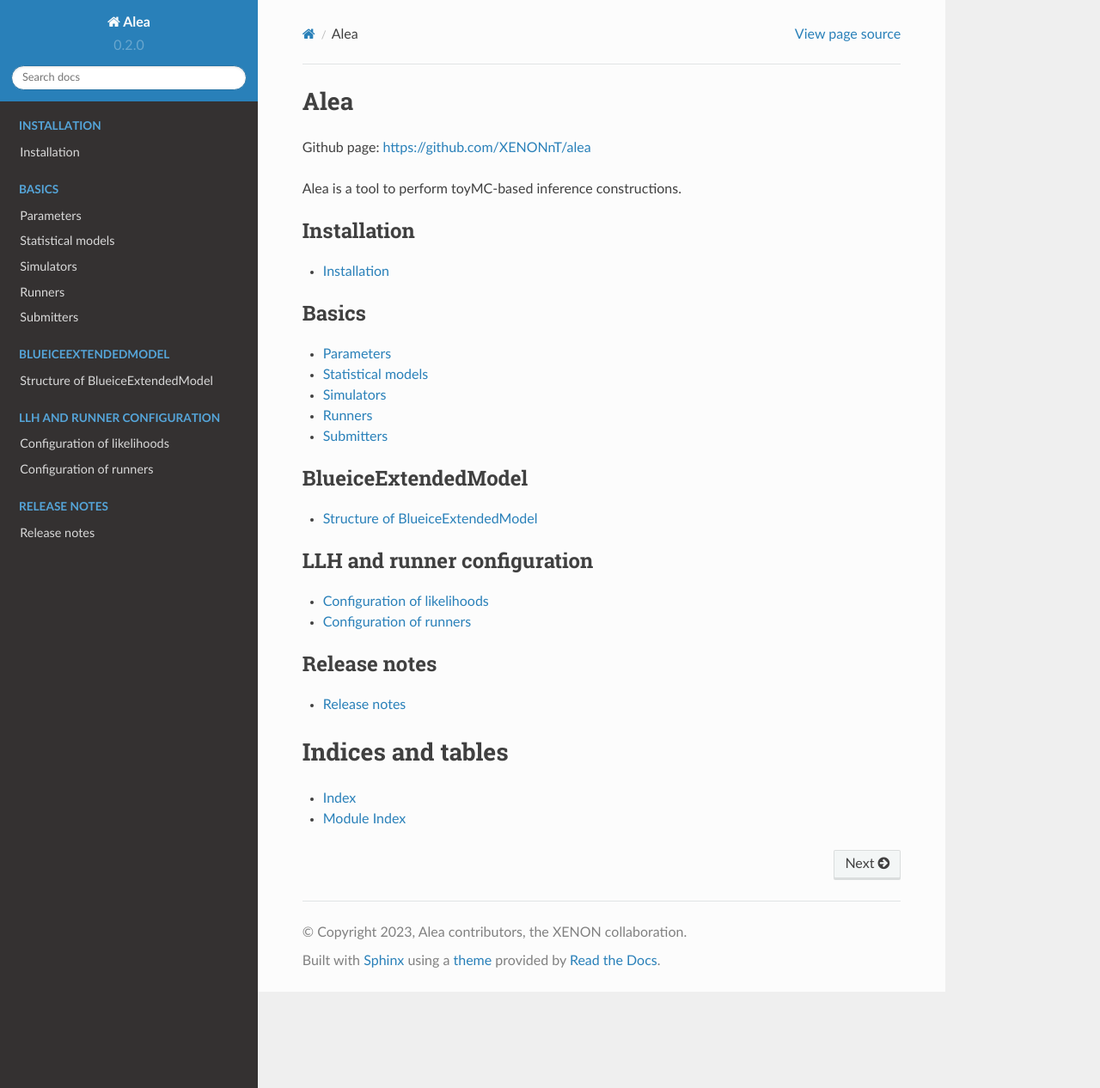
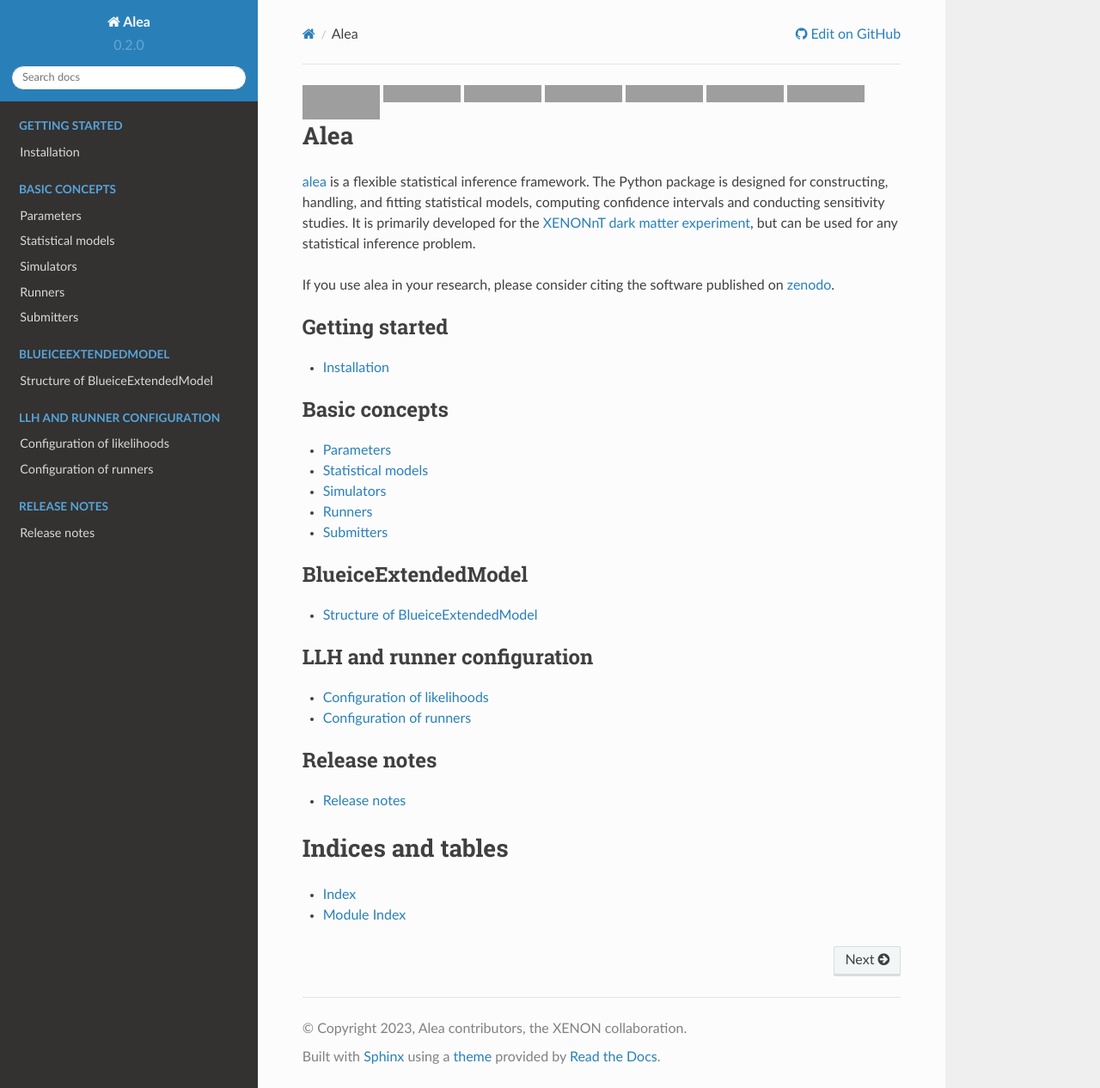
Before and after one commit to XENONnT/alea, a Sphinx documentation site: the page built from docs/source/index.rst, in a window 1280 px wide and 1266 px high. Shown: the whole window at 86% size. Built offline with Sphinx 7.4.7 and the Read the Docs theme 2.0.0, drawn with Linux system fonts in a browser that asks for light colours; pages that are not in the unit, such as notebooks, are missing from menus; grey boxes are pictures that could not be loaded.

Commit message:
improve index page

```diff
--- a/docs/source/conf.py
+++ b/docs/source/conf.py
@@ -38,6 +38,10 @@
 # -- Options for HTML output
 
 html_theme = "sphinx_rtd_theme"
+html_context = {
+    "display_github": True,
+    "github_url": "https://github.com/XENONnT/alea",
+               }
 
 # -- Options for EPUB output
 
--- a/docs/source/index.rst
+++ b/docs/source/index.rst
@@ -1,19 +1,48 @@
+.. image:: https://zenodo.org/badge/654100988.svg
+   :target: https://zenodo.org/badge/latestdoi/654100988
+
+.. image:: https://mybinder.org/badge_logo.svg
+   :target: https://mybinder.org/v2/gh/XENONnT/alea/HEAD?labpath=notebooks
+
+.. image:: https://github.com/XENONnT/alea/actions/workflows/pytest.yml/badge.svg?branch=main
+   :target: https://github.com/XENONnT/alea/actions/workflows/pytest.yml
+
+.. image:: https://coveralls.io/repos/github/XENONnT/alea/badge.svg?branch=main&kill_cache=1
+   :target: https://coveralls.io/github/XENONnT/alea?branch=main&kill_cache=1
+
+.. image:: https://img.shields.io/pypi/v/alea-inference.svg
+   :target: https://pypi.python.org/pypi/alea-inference/
+
+.. image:: https://readthedocs.org/projects/alea/badge/?version=latest
+   :target: https://alea.readthedocs.io/en/latest/?badge=latest
+
+.. image:: https://www.codefactor.io/repository/github/xenonnt/alea/badge
+   :target: https://www.codefactor.io/repository/github/xenonnt/alea
+
+.. image:: https://results.pre-commit.ci/badge/github/XENONnT/alea/main.svg
+   :target: https://results.pre-commit.ci/latest/github/XENONnT/alea/main
+
+
 Alea
 ====
 
-Github page: https://github.com/XENONnT/alea
+`alea <https://github.com/XENONnT/alea>`_ is a flexible statistical inference framework. The Python package is designed for constructing, handling, and fitting statistical models, computing confidence intervals and conducting sensitivity studies. It is primarily developed for the `XENONnT dark matter experiment <https://xenonexperiment.org/>`_, but can be used for any statistical inference problem.
 
-Alea is a tool to perform toyMC-based inference constructions.
+If you use alea in your research, please consider citing the software published on `zenodo <https://zenodo.org/badge/latestdoi/654100988>`_.
 
 .. toctree::
     :maxdepth: 1
-    :caption: Installation
+    :caption: Getting started
 
     installation.rst
+    notebooks/0_introduction.ipynb
+    notebooks/1_rate_and_shape.ipynb
+    notebooks/2_fitting_and_ci.ipynb
+    notebooks/3_sensitivity.ipynb
 
 .. toctree::
     :maxdepth: 1
-    :caption: Basics
+    :caption: Basic concepts
 
     basics/parameters.rst
     basics/models.rst
```
Also changed, not shown: other parts of docs/source/index.rst (+0 -9 lines).
